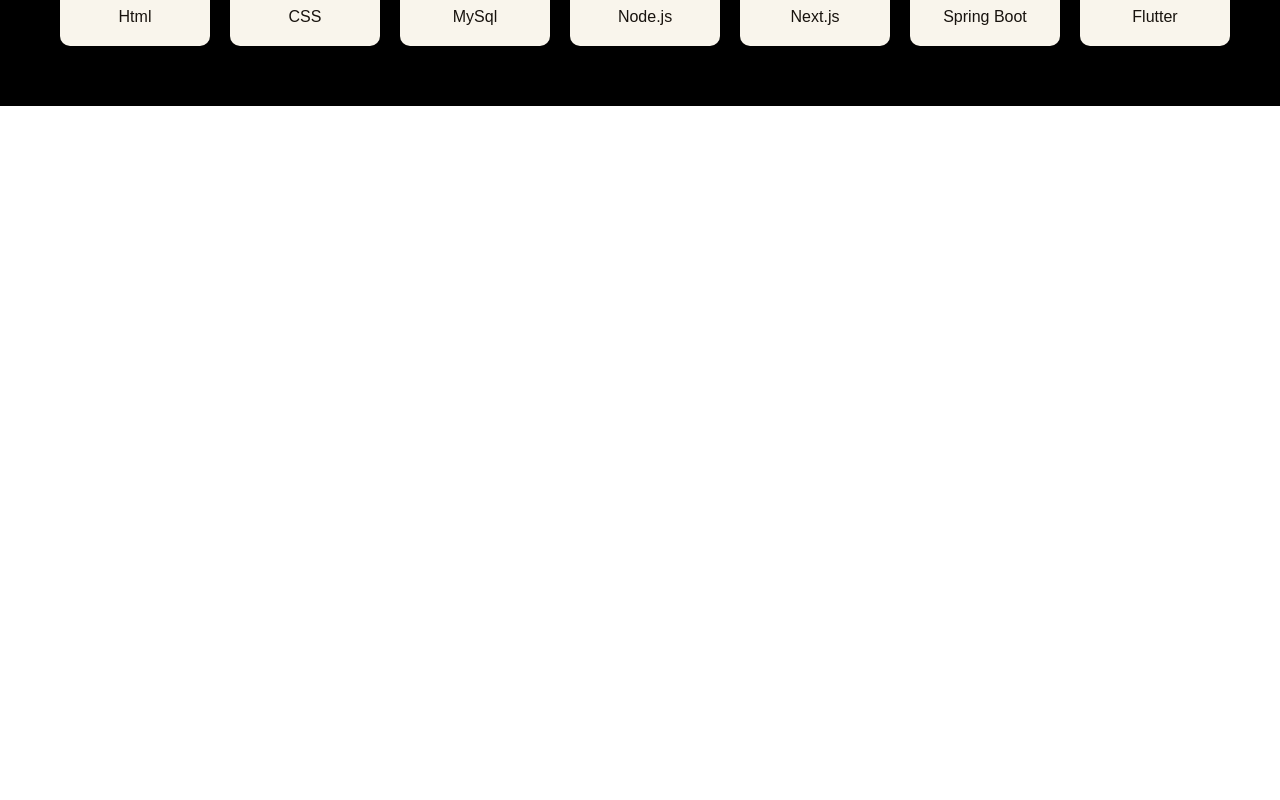
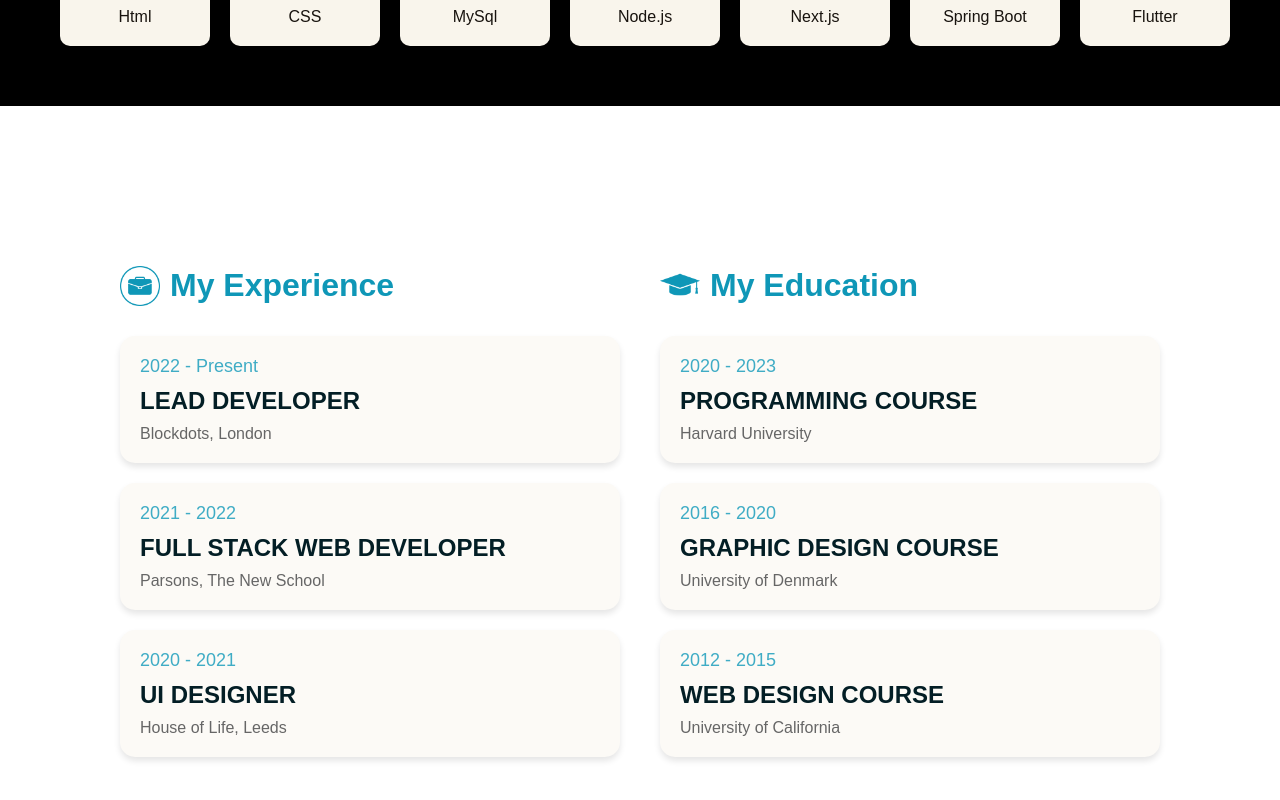
Before and after one commit to pamaljayasinghe/portfolio-site-next-js, a Next.js app: page / in a window 1280 px wide. Shown: the part 1507-2307 px from the top of the page. Before the commit the page ends 1613 px from the top, so only its background shows below. Built offline with nearby package versions, Linux system fonts and the light colour scheme.

Commit message:
New Changes
Added new Section Skill

```diff
--- a/src/app/page.js
+++ b/src/app/page.js
@@ -118,11 +118,78 @@ const SkillsSection = () => {
   );
 };
 
+/* education container */
+
+const ResumeSection = () => {
+  return (
+    <section className={styles.resumeSection}>
+      <div className={styles.section}>
+        <div className={styles.header}>
+          <img
+            src="/icons/job.png"
+            alt="Experience Icon"
+            className={styles.icon}
+          />
+          <h2>My Experience</h2>
+        </div>
+
+        <div className={styles.card}>
+          <div className={styles.date}>2022 - Present</div>
+          <h3>LEAD DEVELOPER</h3>
+          <p>Blockdots, London</p>
+        </div>
+
+        <div className={styles.card}>
+          <div className={styles.date}>2021 - 2022</div>
+          <h3>FULL STACK WEB DEVELOPER</h3>
+          <p>Parsons, The New School</p>
+        </div>
+
+        <div className={styles.card}>
+          <div className={styles.date}>2020 - 2021</div>
+          <h3>UI DESIGNER</h3>
+          <p>House of Life, Leeds</p>
+        </div>
+      </div>
+
+      <div className={styles.section}>
+        <div className={styles.header}>
+          <img
+            src="/icons/edu.png"
+            alt="Education Icon"
+            className={styles.icon}
+          />
+          <h2>My Education</h2>
+        </div>
+
+        <div className={styles.card}>
+          <div className={styles.date}>2020 - 2023</div>
+          <h3>PROGRAMMING COURSE</h3>
+          <p>Harvard University</p>
+        </div>
+
+        <div className={styles.card}>
+          <div className={styles.date}>2016 - 2020</div>
+          <h3>GRAPHIC DESIGN COURSE</h3>
+          <p>University of Denmark</p>
+        </div>
+
+        <div className={styles.card}>
+          <div className={styles.date}>2012 - 2015</div>
+          <h3>WEB DESIGN COURSE</h3>
+          <p>University of California</p>
+        </div>
+      </div>
+    </section>
+  );
+};
+
 export default function Home() {
   return (
     <>
       <HomeContainer />
       <SkillsSection />
+      <ResumeSection />
     </>
   );
 }
--- a/src/app/page.module.css
+++ b/src/app/page.module.css
@@ -219,6 +219,68 @@
   filter: grayscale(0%);
 }
 
+/* education container */
+
+.resumeSection {
+  display: flex;
+  gap: 40px;
+  background-color: #ffffff;
+  padding: 120px;
+  margin-top: 40px;
+  align-items: center;
+}
+
+.section {
+  flex: 1;
+}
+
+.header {
+  display: flex;
+  align-items: center;
+  gap: 10px;
+  margin-bottom: 30px;
+}
+
+.icon {
+  width: 40px;
+  height: 40px;
+}
+
+.header h2 {
+  color: #0f97b7;
+  font-size: 32px;
+  margin: 0;
+}
+
+.card {
+  background: #fcfaf6;
+  border-radius: 15px;
+  padding: 20px;
+  margin-bottom: 20px;
+  box-shadow: 0 4px 6px rgba(0, 0, 0, 0.1);
+}
+.card:hover {
+  background-color: #e7f5f8;
+}
+
+.date {
+  color: #3facc5;
+  font-size: 18px;
+  margin-bottom: 10px;
+}
+
+.card h3 {
+  color: #031e25;
+  font-size: 24px;
+  margin: 0 0 10px 0;
+}
+
+.card p {
+  color: #666;
+  font-size: 16px;
+  margin: 0;
+}
+
 /* Mobile css For Banner Container*/
 @media (max-width: 768px) {
   .container {
@@ -291,3 +353,12 @@
 .skillsContainer {
   scroll-behavior: smooth;
 }
+
+/* mobile code for education container */
+
+@media (max-width: 768px) {
+  .resumeSection {
+    flex-direction: column;
+    padding: 10px;
+  }
+}
```
Also changed, not shown: public/icons/edu.png (added), public/icons/job.png (added).
